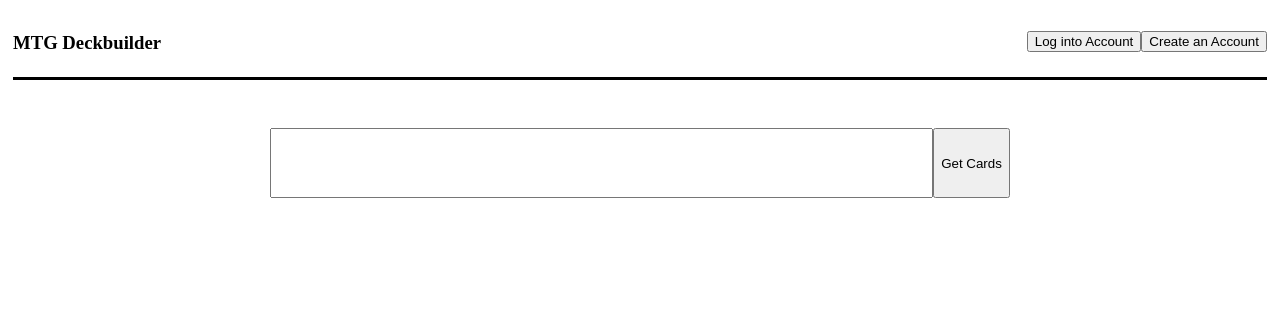
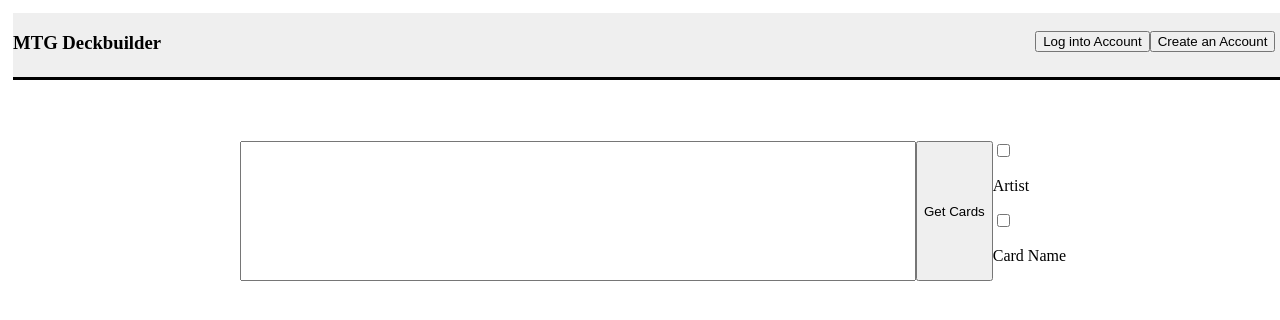
Before and after one commit to SimonGarber/MTGDeckBuilder, a React (Create React App) app: page / in a window 1280 px wide. Shown: the top 320 px of the page. Built offline with nearby package versions, Linux system fonts and the light colour scheme.

Commit message:
adjusted styling

```diff
--- a/src/App.js
+++ b/src/App.js
@@ -10,11 +10,18 @@ const App = () => {
       <div
         style={{
           margin: '0 auto',
-          padding: '5px'
+          padding: '5px',
+          width: '100%',
+          position: 'absolute'
         }}
       >
-        <Nav />
-
+        <div
+          style={{
+            position: 'relative'
+          }}
+        >
+          <Nav />
+        </div>
         <div>
           <GetCards
             style={{
--- a/src/UserSettings.js
+++ b/src/UserSettings.js
@@ -79,7 +79,8 @@ export default function UserSettings() {
       {({ updateUserName, updateUserPassword }) => (
         <div
           style={{
-            float: 'right'
+            float: 'right',
+            marginRight: '1.1rem'
           }}
         >
           {!isloggedin && getuseractive && !activeuser && !adduseractive && (
@@ -152,9 +153,16 @@ export default function UserSettings() {
           )}
 
           {isloggedin && !adduseractive && (
-            <div>
+            <div
+              style={{
+                display: 'inline-flex'
+              }}
+            >
               <p>logged in as {activeuser}</p>
               <form
+                style={{
+                  margin: 'auto 1.1rem'
+                }}
                 type="submit"
                 onSubmit={(e) => {
                   e.preventDefault();
--- a/src/components/CardItem/CardListItem.js
+++ b/src/components/CardItem/CardListItem.js
@@ -1,9 +1,10 @@
-import React, { Fragment } from 'react';
+import React, { Fragment, useState } from 'react';
 import { UserConsumer } from '../../userContext';
 import { Card, Col } from 'react-bootstrap';
 import './CardItem.css';
 
 const CardListItem = ({ card }) => {
+  const [toggle, setToggle] = useState(false);
   return (
     <UserConsumer>
       {({ updateSavedCards }) => (
@@ -16,11 +17,11 @@ const CardListItem = ({ card }) => {
                 margin: '16px',
                 border: '1px solid black',
                 padding: '1rem',
-                float: 'left'
+                float: 'right'
               }}
             >
               {' '}
-              {card.name && <p>{card.name}</p>}
+              {card.name && <p>card Name :{card.name}</p>}
               <Card.Img
                 className="Card-img"
                 alt="Card image cap"
--- a/src/components/GetCards/GetCards.js
+++ b/src/components/GetCards/GetCards.js
@@ -63,7 +63,9 @@ const GetCards = () => {
       <form
         style={{
           display: 'flex',
-          justifyContent: 'center'
+          justifyContent: 'center',
+          position: 'relative',
+          marginTop: '8rem'
         }}
         onSubmit={getCardsHandler}
       >
@@ -74,6 +76,14 @@ const GetCards = () => {
           type="text"
         />
         <button type="submit">Get Cards</button>
+        <div>
+          <span>
+            <input type="checkbox" />
+            <p>Artist</p>
+            <input type="checkbox" />
+            <p>Card Name</p>
+          </span>
+        </div>
       </form>
       <Container className="gallery-view">
         <Row>
--- a/src/components/NavBar/Nav.css
+++ b/src/components/NavBar/Nav.css
@@ -4,9 +4,14 @@
   height: 4rem;
   border-bottom: solid black;
   margin-bottom: 3rem;
+  position: fixed;
+  width: 100%;
+  z-index: 10;
+  background-color: #efefef;
 }
 
 .Login {
   float: right;
 
+
 }
```
